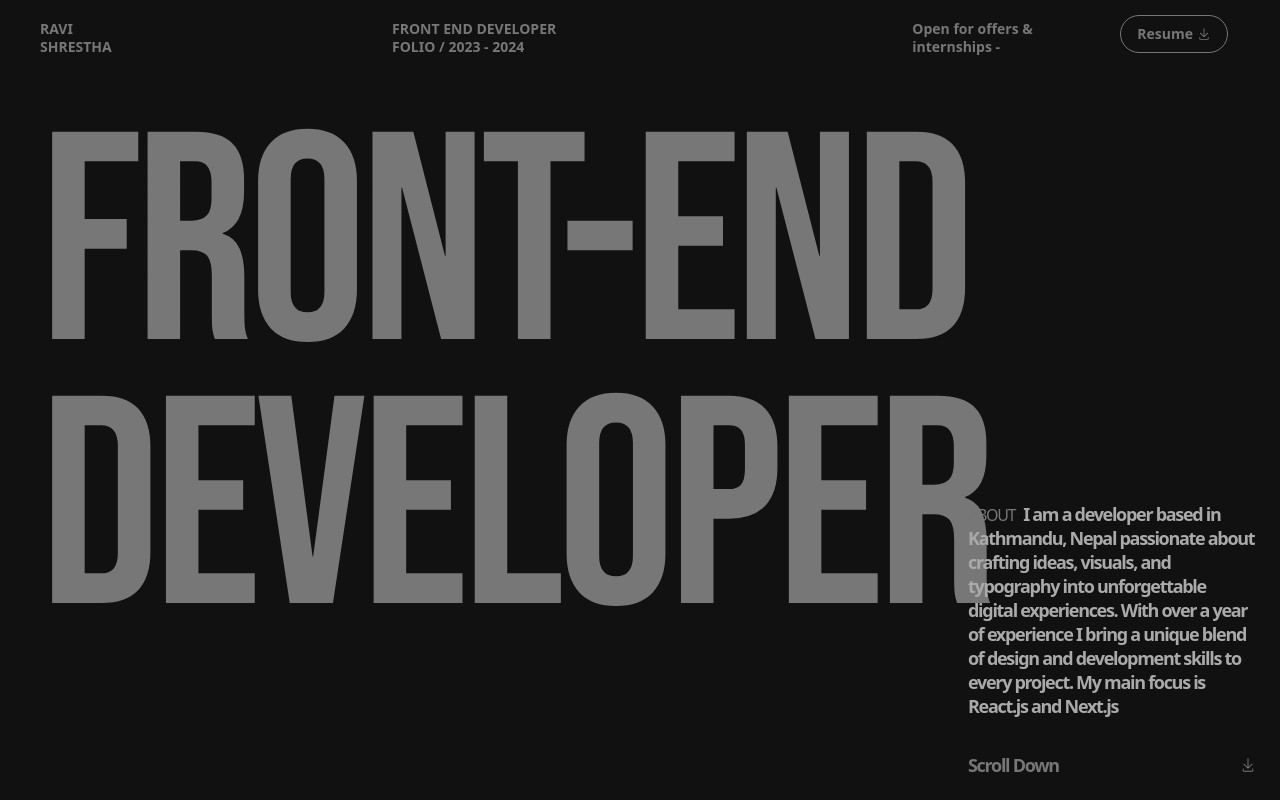
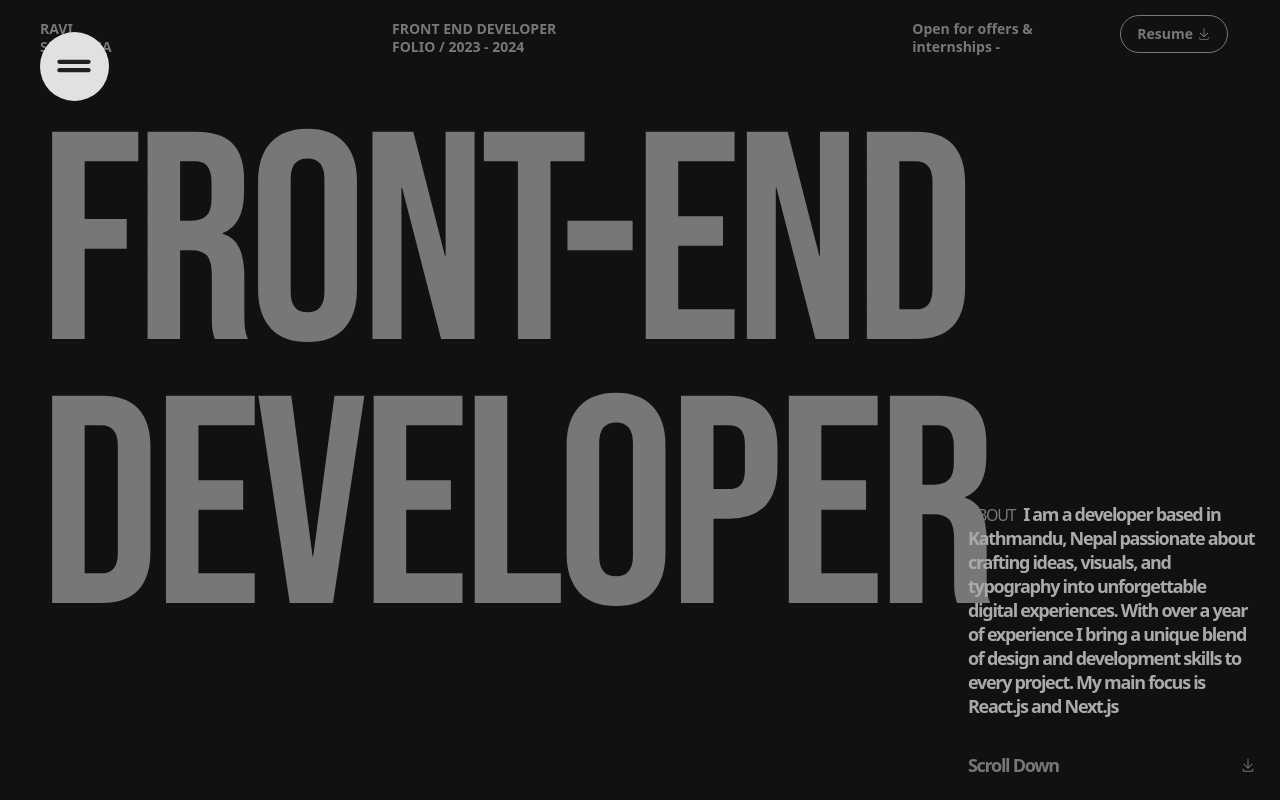
Before and after one commit to stharavi01/react-portfolio, a React (Vite) app: page / in a window 1280 px wide. Shown: the top 800 px of the page. Built offline with nearby package versions, Linux system fonts and the light colour scheme.

Commit message:
fix navbar

```diff
--- a/src/components/Contact.jsx
+++ b/src/components/Contact.jsx
@@ -9,7 +9,7 @@ const Contact = () => {
 			className="h-screen w-full relative pt-7 px-16 text-darkGray mt-24">
 			{/* Heading */}
 			<div className="heading-container ">
-				<p className="text-center text-lg font-bold text-darkGray leading-none">
+				<p className="text-center text-lg mb-[-10px] font-bold text-darkGray leading-none">
 					Got work or an offer?
 				</p>
 				<div className="text-[13rem] font-OverusedGrotesk-Bold text-lightBlack opacity-85 tracking-[-0.4rem] leading-none flex flex-col text-center uppercase ">
@@ -23,7 +23,7 @@ const Contact = () => {
 			</div>
 
 			{/* Grid container */}
-			<div className="grid-container grid grid-cols-[40%_60%] gap-12 pt-16 mt-6  ">
+			<div className="grid-container grid grid-cols-[45%_55%] gap-12 pt-16 mt-6  ">
 				{/* Left grid */}
 				<div className="">
 					<p className="border-b border-black uppercase text-bold text-lg font-OpenSauce-Bold tracking-tight">
--- a/src/components/Navbar.jsx
+++ b/src/components/Navbar.jsx
@@ -1,10 +1,17 @@
 import { GoDownload } from "react-icons/go";
 import Resume from "../assets/resume.pdf";
+import { TbEqual } from "react-icons/tb";
 
 const Navbar = () => {
 	return (
 		<>
 			<header className="w-full py-5 sm:px-10 px-14 flex justify-between items-center bg-black text-darkWhite font-semibold text-sm leading-tight">
+				{/* navigation icon */}
+				<div className="bg-gray rounded-full w-[4.3rem] h-[4.3rem] absolute top-8 z-10 flex justify-center items-center">
+					<TbEqual size={50} className="text-lightBlack" />
+				</div>
+
+				{/* Navbar */}
 				<div>
 					<p className="uppercase cursor-pointer text-darkWhite text-hover">
 						<span>Ravi</span> <span className="block"> Shrestha</span>
```
